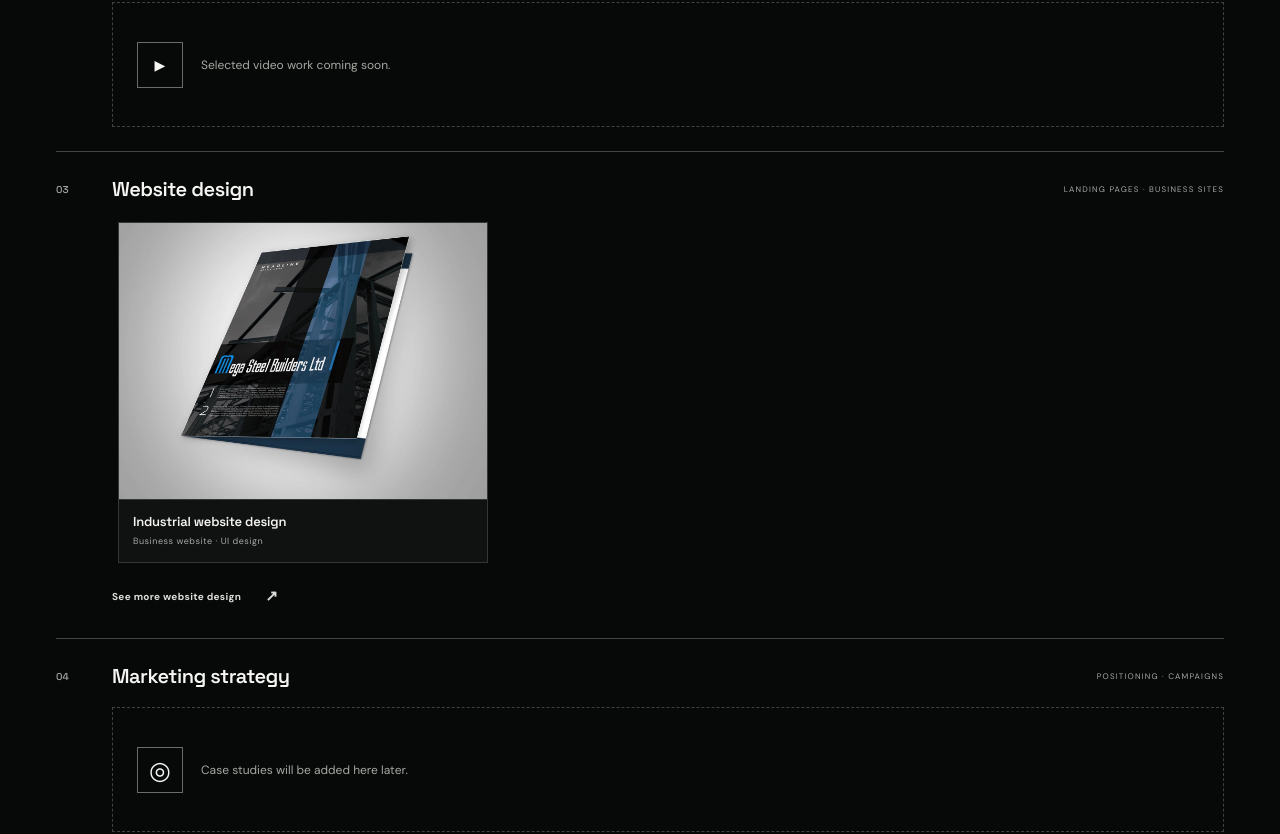
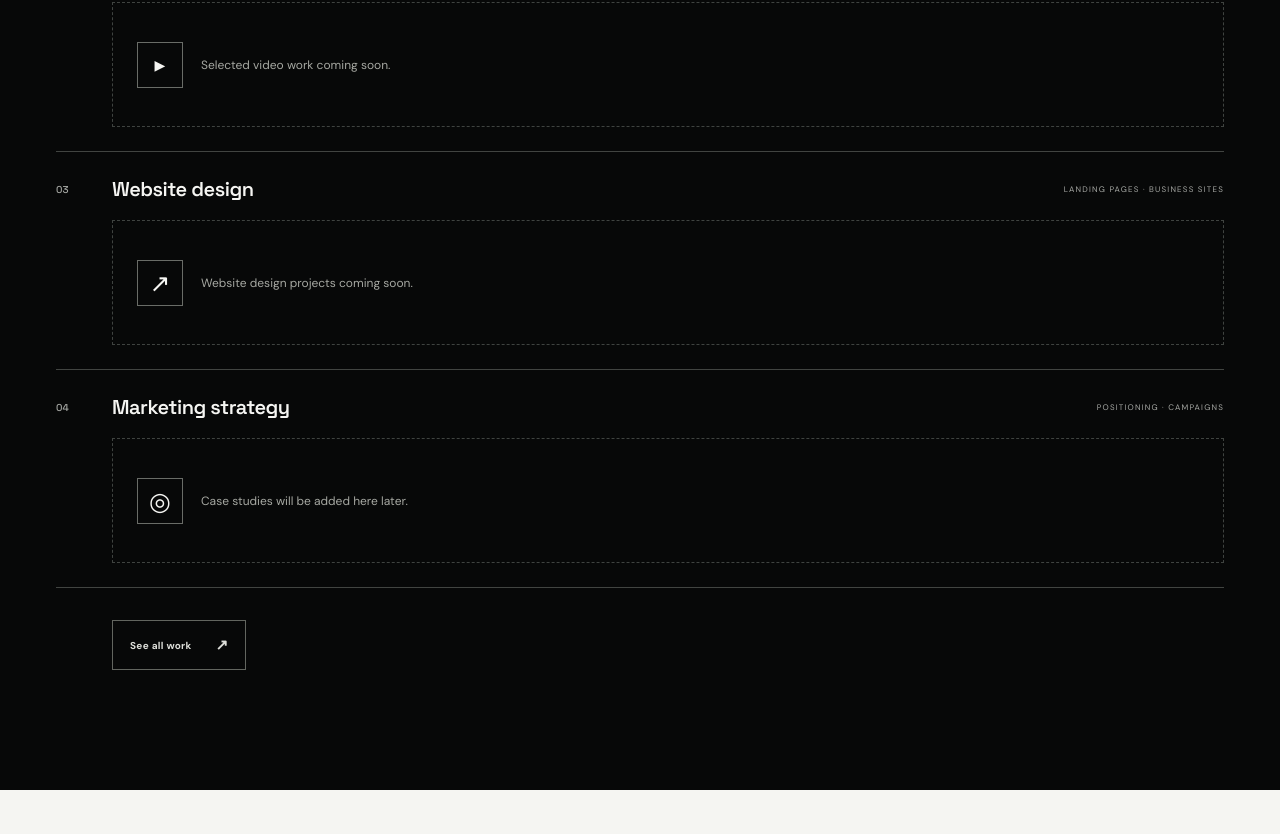
Before and after one commit to Samjain211/gridline-agency-site, a plain HTML site: page index.html in a window 1280 px wide. Shown: the part 3372-4206 px from the top of the page. Drawn offline with Linux system fonts and the light colour scheme.

Commit message:
Remove unprovided website sample

```diff
--- a/index.html
+++ b/index.html
@@ -69,7 +69,7 @@
           <a class="gallery-card" href="assets/portfolio/graphic/thai-cuisine-campaign.jpg" target="_blank" rel="noopener noreferrer"><img src="assets/portfolio/graphic/thai-cuisine-campaign.jpg" alt="Overhead Thai cuisine campaign with a shared bowl of food" loading="lazy"><span class="gallery-caption"><strong>Thai cuisine</strong><small>Food campaign</small></span></a>
         </div><a class="portfolio-more" href="portfolio.html#graphic-work">See more graphic design <span>↗</span></a></section>
         <section class="portfolio-group" id="video-work"><div class="portfolio-label"><span>02</span><h3>Video editing</h3><span>REELS · PROMOS · BRAND FILMS</span></div><div class="gallery-empty"><span class="gallery-symbol gallery-play">▶</span><p>Selected video work coming soon.</p></div></section>
-        <section class="portfolio-group" id="website-work"><div class="portfolio-label"><span>03</span><h3>Website design</h3><span>LANDING PAGES · BUSINESS SITES</span></div><div class="gallery-grid gallery-strip gallery-single"><a class="gallery-card" href="assets/portfolio/web/industrial-website-design.jpg" target="_blank" rel="noopener noreferrer"><img src="assets/portfolio/web/industrial-website-design.jpg" alt="Website design for an industrial business" loading="lazy"><span class="gallery-caption"><strong>Industrial website design</strong><small>Business website · UI design</small></span></a></div><a class="portfolio-more" href="portfolio.html#website-work">See more website design <span>↗</span></a></section>
+        <section class="portfolio-group" id="website-work"><div class="portfolio-label"><span>03</span><h3>Website design</h3><span>LANDING PAGES · BUSINESS SITES</span></div><div class="gallery-empty"><span class="gallery-symbol">↗</span><p>Website design projects coming soon.</p></div></section>
         <section class="portfolio-group" id="strategy-work"><div class="portfolio-label"><span>04</span><h3>Marketing strategy</h3><span>POSITIONING · CAMPAIGNS</span></div><div class="gallery-empty"><span class="gallery-symbol">◎</span><p>Case studies will be added here later.</p></div></section>
       </div>
       <a class="portfolio-all" href="portfolio.html">See all work <span>↗</span></a>
```
Also changed, not shown: portfolio.html (+1 -1 lines).
